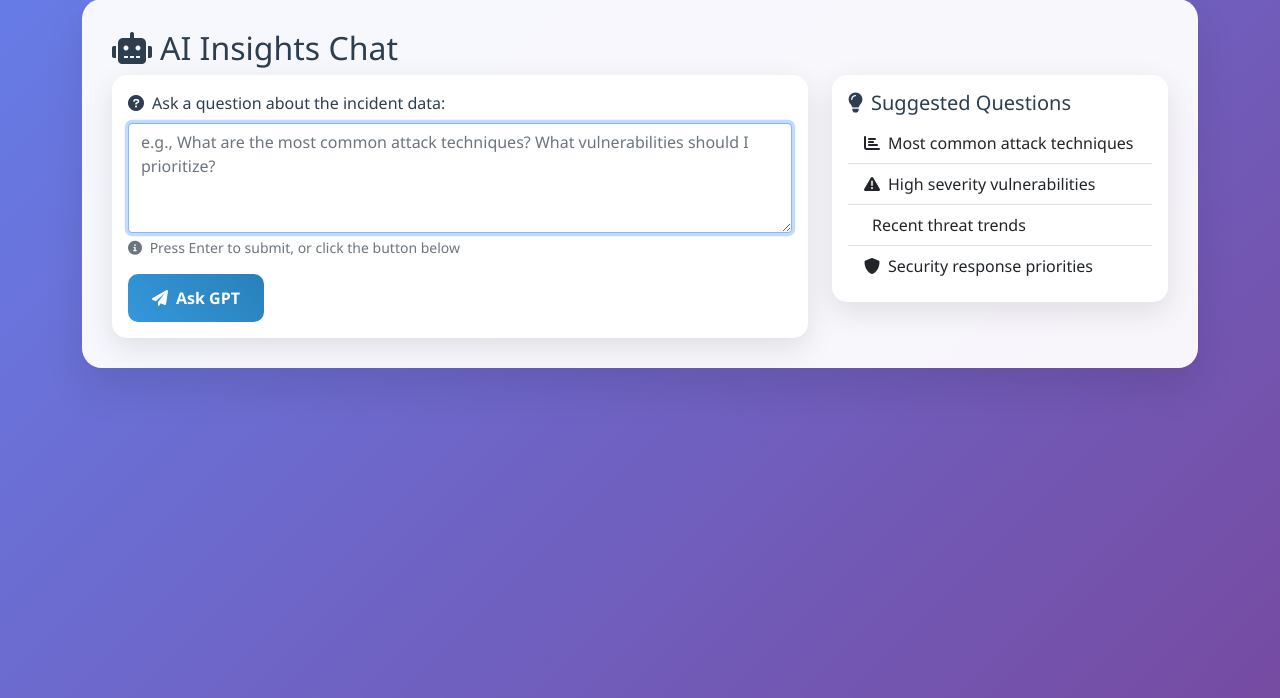
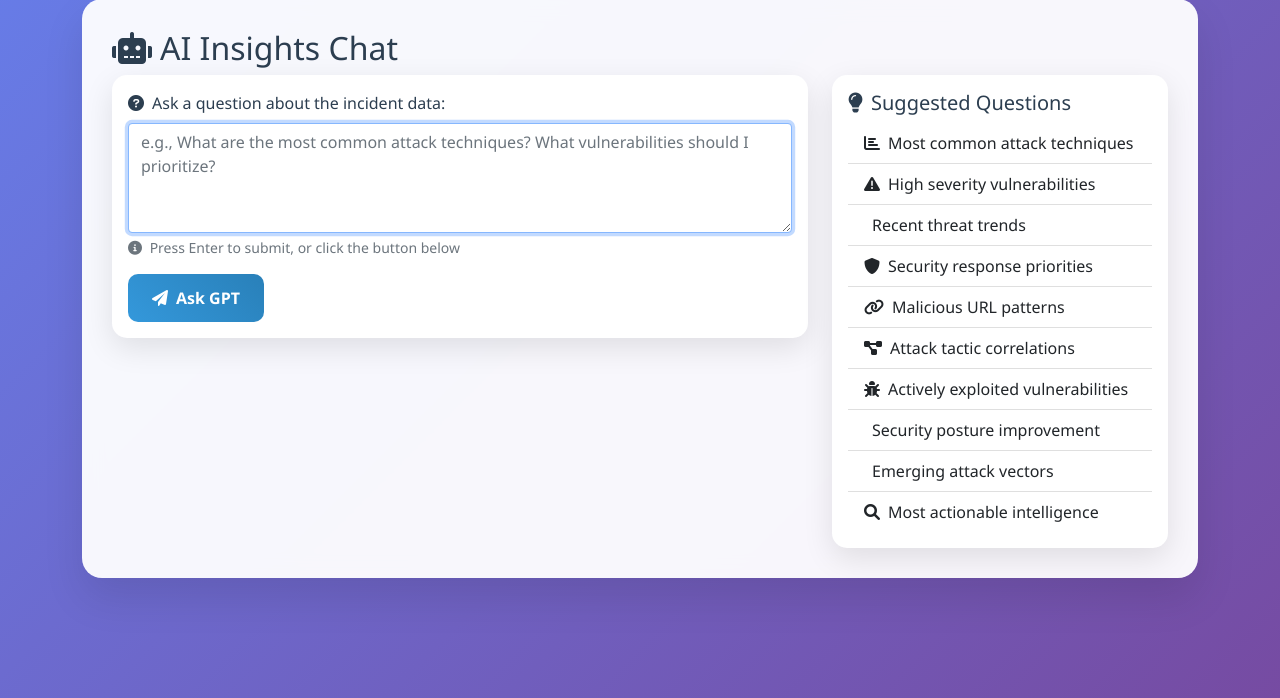
Before and after one commit to rod5435/harmonia-incident-response-app, a Flask app: page /ai-insights in a window 1280 px wide. Shown: the part 102-800 px from the top of the page. Run offline with Flask 3, Linux system fonts and the light colour scheme; some libraries are stand-ins or nearby versions.

Commit message:
Enhanced AI Insights: Expanded suggested questions from 4 to 10 comprehensive queries covering MITRE ATT&CK, CISA KEV, and URLhaus data. Added questions for malicious URL patterns, attack correlations, emerging vectors, and organizational security guidance. Improved question specificity and coverage across all threat intelligence sources.

```diff
--- a/templates/ai_insights.html
+++ b/templates/ai_insights.html
@@ -51,16 +51,40 @@
             <i class="fas fa-chart-bar me-2"></i>Most common attack techniques
           </button>
           <button class="list-group-item list-group-item-action question-suggestion"
-                  data-question="Which vulnerabilities have the highest severity scores?">
+                  data-question="Which vulnerabilities have the highest severity scores and why should I prioritize them?">
             <i class="fas fa-exclamation-triangle me-2"></i>High severity vulnerabilities
           </button>
           <button class="list-group-item list-group-item-action question-suggestion"
-                  data-question="What are the recent trends in threat intelligence?">
+                  data-question="What are the recent trends in threat intelligence across all data sources?">
             <i class="fas fa-trending-up me-2"></i>Recent threat trends
           </button>
           <button class="list-group-item list-group-item-action question-suggestion"
                   data-question="How should I prioritize my security response based on this data?">
             <i class="fas fa-shield-alt me-2"></i>Security response priorities
+          </button>
+          <button class="list-group-item list-group-item-action question-suggestion"
+                  data-question="What patterns can you identify in the malicious URLs from URLhaus data?">
+            <i class="fas fa-link me-2"></i>Malicious URL patterns
+          </button>
+          <button class="list-group-item list-group-item-action question-suggestion"
+                  data-question="Which MITRE ATT&CK tactics are most frequently associated with the vulnerabilities in our data?">
+            <i class="fas fa-project-diagram me-2"></i>Attack tactic correlations
+          </button>
+          <button class="list-group-item list-group-item-action question-suggestion"
+                  data-question="What are the most critical vulnerabilities that are actively exploited according to CISA KEV?">
+            <i class="fas fa-bug me-2"></i>Actively exploited vulnerabilities
+          </button>
+          <button class="list-group-item list-group-item-action question-suggestion"
+                  data-question="How can I use this threat intelligence data to improve my organization's security posture?">
+            <i class="fas fa-building-shield me-2"></i>Security posture improvement
+          </button>
+          <button class="list-group-item list-group-item-action question-suggestion"
+                  data-question="What are the emerging attack vectors based on the combination of MITRE, CISA, and URLhaus data?">
+            <i class="fas fa-radar me-2"></i>Emerging attack vectors
+          </button>
+          <button class="list-group-item list-group-item-action question-suggestion"
+                  data-question="Which threat intelligence sources provide the most actionable insights for incident response?">
+            <i class="fas fa-search me-2"></i>Most actionable intelligence
           </button>
         </div>
       </div>
```
